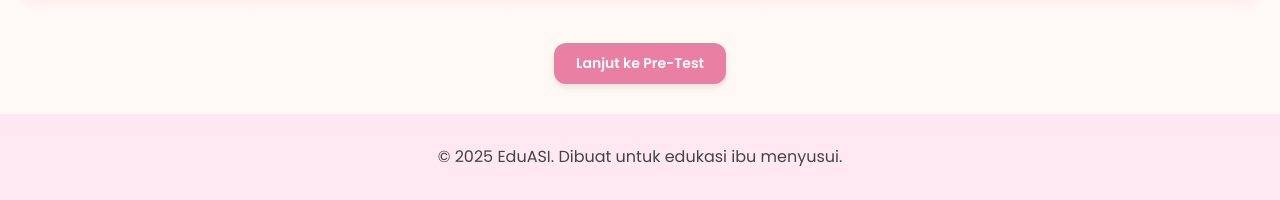
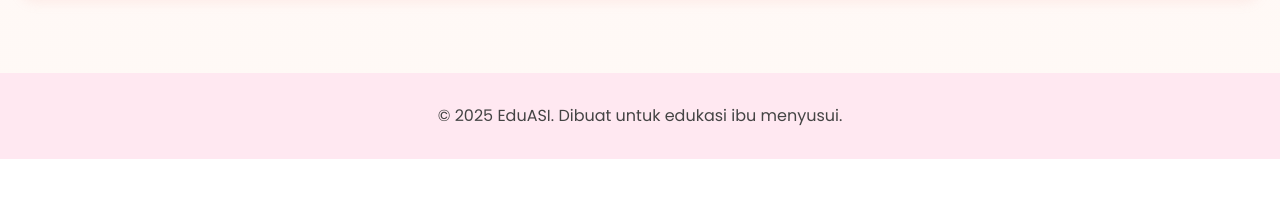
Before and after one commit to kemul/edu-asi, a plain HTML site: page video.html in a window 1280 px wide. Shown: the part 1867-2067 px from the top of the page. After the commit the page ends 2026 px from the top, so only its background shows below. Drawn offline with Linux system fonts and the light colour scheme.

Commit message:
Update video.html

```diff
--- a/video.html
+++ b/video.html
@@ -32,7 +32,6 @@
       <article class="card"><h3>☕ Video 4 – Memberi ASI Menggunakan Cangkir</h3><p>Bayi bisa menerima ASI tanpa botol! Yuk, kita belajar cara memberikan ASI perah menggunakan cangkir kecil dengan aman dan nyaman untuk bayi.</p><div class="video-wrapper"><iframe src="https://www.youtube.com/embed/2tO0v92MSxA" allowfullscreen></iframe></div></article>
       <article class="card"><h3>💼 Video 5 – Ibu Bekerja dan Tantangan Menyusui</h3><p>Menjadi ibu bekerja bukan berarti berhenti menyusui.</p><div class="video-wrapper"><iframe src="https://www.youtube.com/embed/3njhO0C0hmY" allowfullscreen></iframe></div></article>
     </div>
-    <div class="cta-center"><a href="pretest.html" class="btn btn-primary center-btn">Lanjut ke Pre-Test</a></div>
   </section>
 
   <footer class="footer"><p>© 2025 EduASI. Dibuat untuk edukasi ibu menyusui.</p></footer>
```
